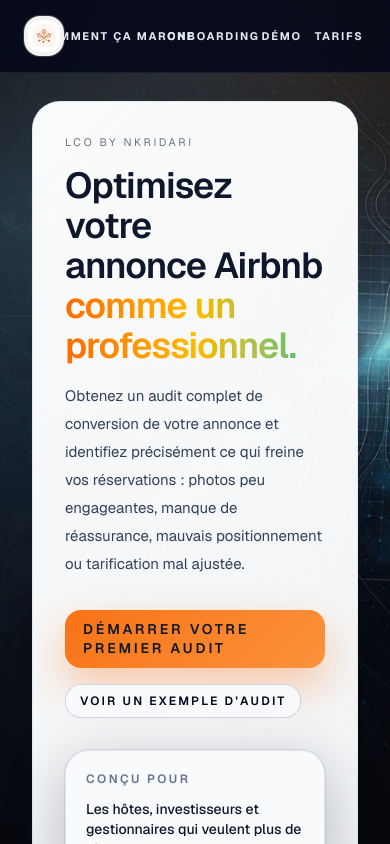
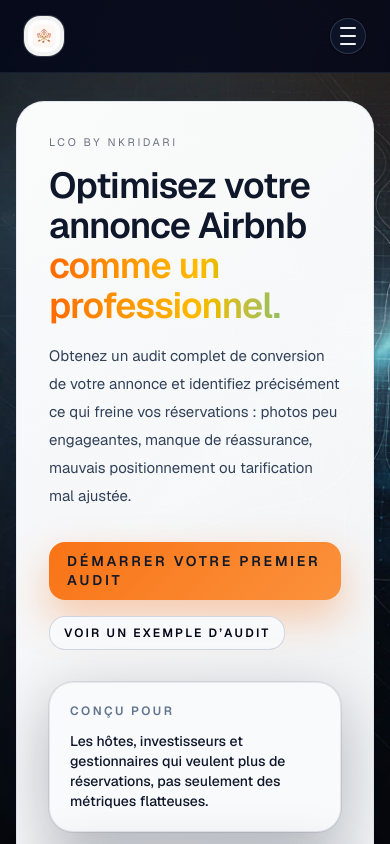
Before and after one commit to NorixoGroup/norixo-optimize, a Next.js app: page / in a window 390 px wide. Shown: the top 844 px of the page. Built offline with nearby package versions, Linux system fonts and the light colour scheme.

Commit message:
UI: improve mobile section spacing and add marketing mobile menu

```diff
--- a/app/globals.css
+++ b/app/globals.css
@@ -150,7 +150,13 @@ body {
   margin: auto;
   width: 100%;
   max-width: 1660px;
-  padding: 1.75rem 2rem 2.75rem;
+  padding: 1.75rem 1rem 2.75rem;
+}
+
+@media (min-width: 768px) {
+  .nk-section {
+    padding: 1.75rem 2rem 2.75rem;
+  }
 }
 
 .nk-section-tight {
--- a/components/marketing/MarketingTopNav.tsx
+++ b/components/marketing/MarketingTopNav.tsx
@@ -3,6 +3,7 @@
 import Image from "next/image";
 import Link from "next/link";
 import { usePathname } from "next/navigation";
+import { useState } from "react";
 
 const navItems = [
   { href: "/how-it-works", label: "Comment ça marche" },
@@ -13,6 +14,8 @@ const navItems = [
 
 export function MarketingTopNav() {
   const pathname = usePathname();
+
+  const [isMobileMenuOpen, setIsMobileMenuOpen] = useState(false);
 
   return (
     <header className="sticky top-0 z-[70] border-b border-slate-800/70 bg-slate-950/80 backdrop-blur-xl">
@@ -40,7 +43,7 @@ export function MarketingTopNav() {
           </Link>
         </div>
 
-        <nav className="flex items-center gap-1.5 overflow-x-auto text-[11px] font-bold uppercase tracking-[0.16em] text-slate-200 sm:text-[12px]">
+        <nav className="hidden items-center gap-1.5 overflow-x-auto text-[11px] font-bold uppercase tracking-[0.16em] text-slate-200 sm:text-[12px] md:flex">
           {navItems.map((item) => {
             const active =
               pathname === item.href || pathname.startsWith(item.href + "/");
@@ -60,11 +63,68 @@ export function MarketingTopNav() {
             );
           })}
         </nav>
+        <div className="flex flex-none items-center gap-3.5 md:hidden">
+          <button
+            type="button"
+            onClick={() => setIsMobileMenuOpen((open) => !open)}
+            className="inline-flex h-9 w-9 items-center justify-center rounded-full border border-slate-700/80 bg-slate-900/80 text-slate-100 shadow-sm ring-1 ring-black/20 transition-colors hover:border-slate-500 hover:bg-slate-800"
+            aria-label={isMobileMenuOpen ? "Fermer le menu" : "Ouvrir le menu"}
+            aria-expanded={isMobileMenuOpen}
+          >
+            <span className="sr-only">Menu</span>
+            <span className="flex flex-col items-center justify-center gap-1.5">
+              <span
+                className={`h-0.5 w-4 rounded-full bg-slate-100 transition-transform duration-150 ${
+                  isMobileMenuOpen ? "translate-y-[3px] rotate-45" : ""
+                }`}
+              />
+              <span
+                className={`h-0.5 w-4 rounded-full bg-slate-100 transition-opacity duration-150 ${
+                  isMobileMenuOpen ? "opacity-0" : "opacity-100"
+                }`}
+              />
+              <span
+                className={`h-0.5 w-4 rounded-full bg-slate-100 transition-transform duration-150 ${
+                  isMobileMenuOpen ? "-translate-y-[3px] -rotate-45" : ""
+                }`}
+              />
+            </span>
+          </button>
+        </div>
 
-        <div className="hidden flex-none items-center gap-3.5 sm:flex">
+        <div className="hidden flex-none items-center gap-3.5 sm:flex md:hidden" />
+        <div className="hidden flex-none items-center gap-3.5 md:flex">
           {/* Intentionally left empty to mirror dashboard layout without user controls */}
         </div>
       </div>
+
+      {isMobileMenuOpen && (
+        <div className="border-t border-slate-800/70 bg-slate-950/95 md:hidden">
+          <div className="mx-auto w-full max-w-[1680px] px-6 py-3 lg:px-8 xl:px-10">
+            <nav className="flex flex-col gap-1.5 text-[12px] font-semibold uppercase tracking-[0.16em] text-slate-100">
+              {navItems.map((item) => {
+                const active =
+                  pathname === item.href || pathname.startsWith(item.href + "/");
+
+                return (
+                  <Link
+                    key={item.href}
+                    href={item.href}
+                    onClick={() => setIsMobileMenuOpen(false)}
+                    className={`flex items-center justify-between rounded-2xl px-3.5 py-2.5 shadow-sm ring-1 transition-colors ${
+                      active
+                        ? "border-orange-400/80 bg-orange-500/15 text-orange-50 ring-black/40"
+                        : "border-slate-800/80 bg-slate-900/80 text-slate-100 ring-black/40 hover:border-slate-600 hover:bg-slate-900"
+                    }`}
+                  >
+                    <span className="truncate">{item.label}</span>
+                  </Link>
+                );
+              })}
+            </nav>
+          </div>
+        </div>
+      )}
     </header>
   );
 }
```
Also changed, not shown: 1 other file (tests, documents, lock files or other folders).
